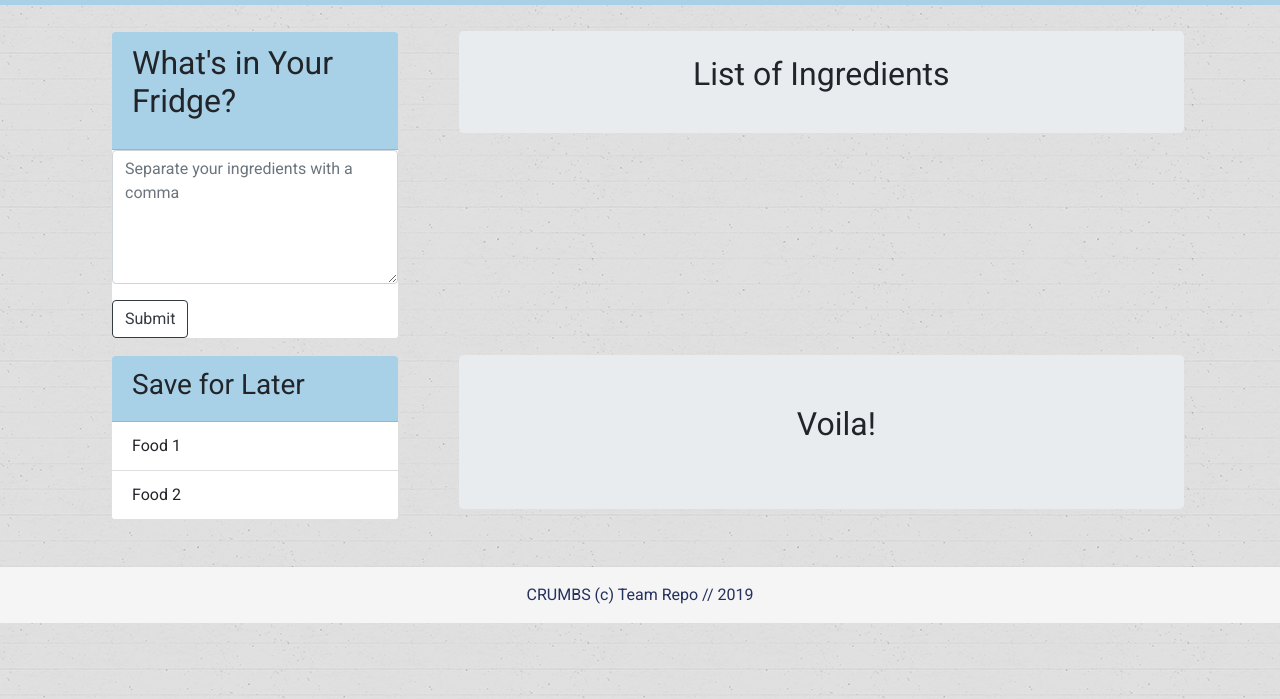
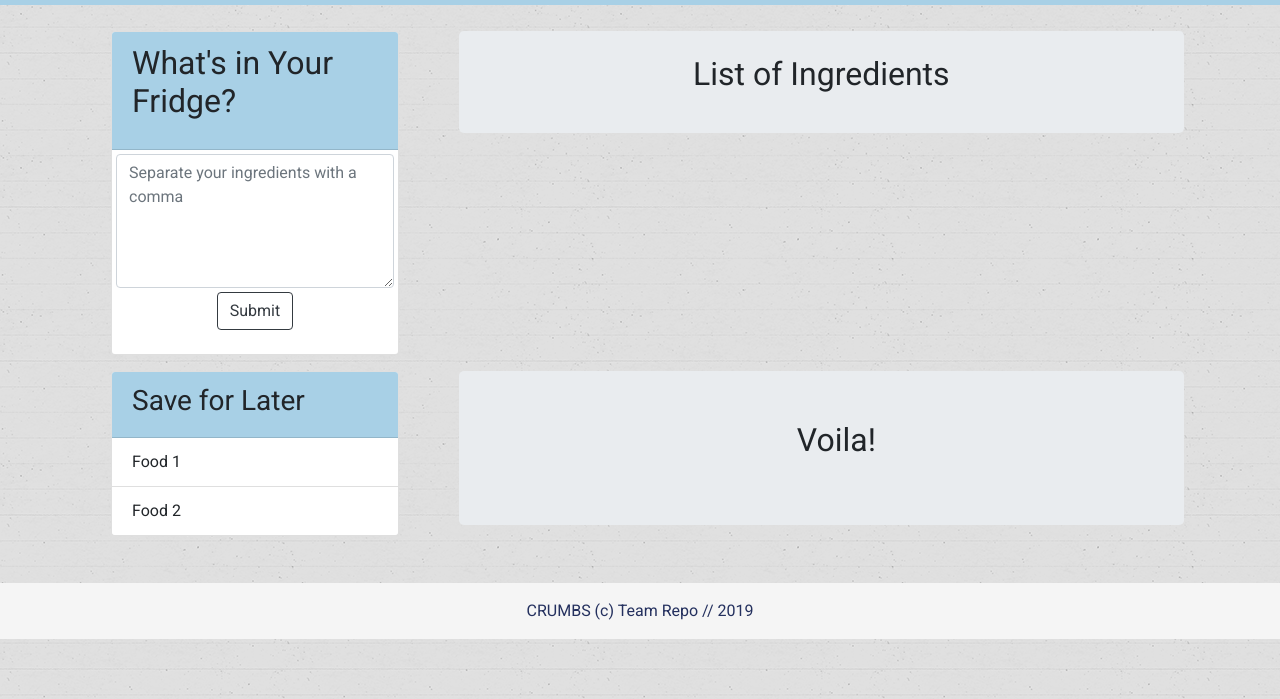
Before and after one commit to megangilpin/Crumbs, a plain HTML site: page recipe.html in a window 1280 px wide. Shown: the part 101-800 px from the top of the page. Drawn offline with nearby package versions, Linux system fonts and the light colour scheme; no server answers.

Commit message:
fixing the form format

```diff
--- a/recipe.html
+++ b/recipe.html
@@ -49,14 +49,17 @@
         <!--input form for ingredients-->
         <div class="col-6 col-md-4">
             <div class="card" style="width: 18rem;">
+              <div class="card-header"  style="background-color: #A8D0E6;">
+                <h2><label for="ingredients">What's in Your Fridge?</label></h2>
+              </div>
               <form>
-                <div class="form-group">
-                    <div class="card-header"  style="background-color: #A8D0E6;">
-                      <h2><label for="ingredients">What's in Your Fridge?</label></h2>
-                    </div>
+                <div class="form-group py-1 px-1">
+
+
                     <textarea class="form-control" id="ingredientList" rows="5" placeholder="Separate your ingredients with a comma"></textarea>
-                </div>
-                <button type="submit" class="btn ingrSubmit btn-outline-dark">Submit</button>
+
+                <center><button type="submit" class="btn ingrSubmit btn-outline-dark my-1">Submit</button></center>
+              </div>
               </form>
             </div>
         </div>
```
